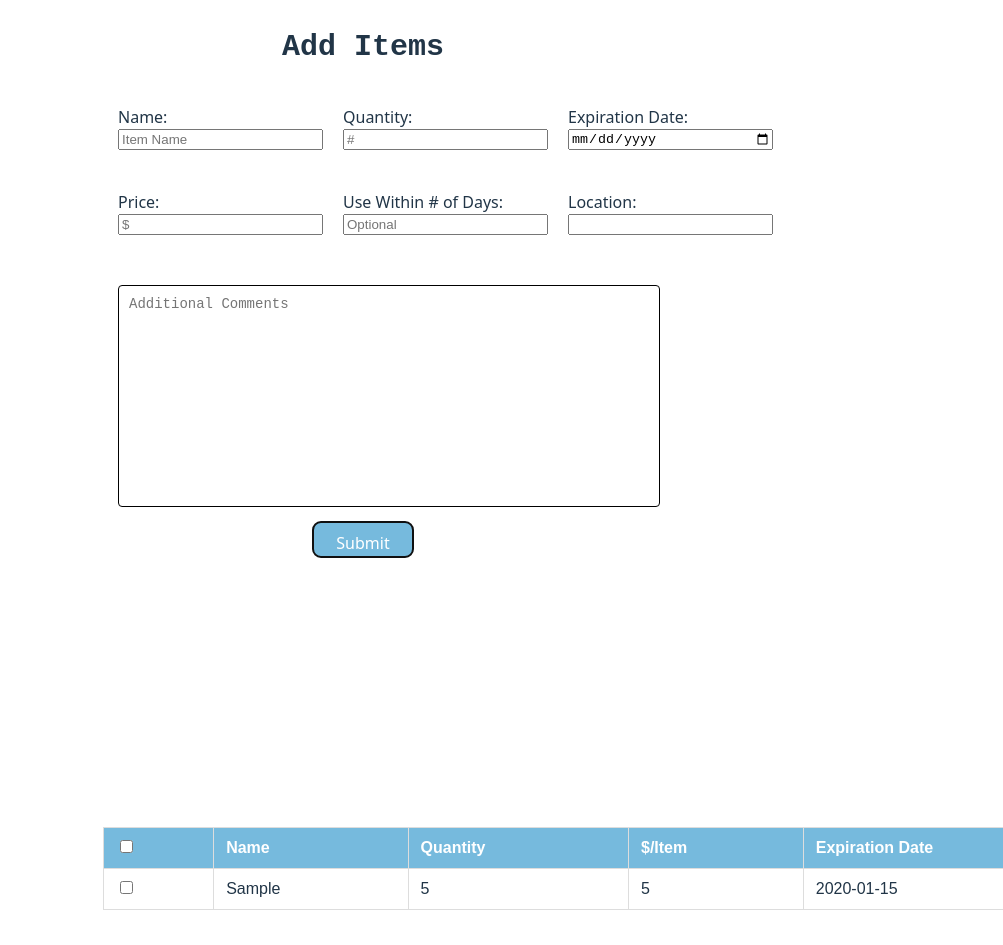
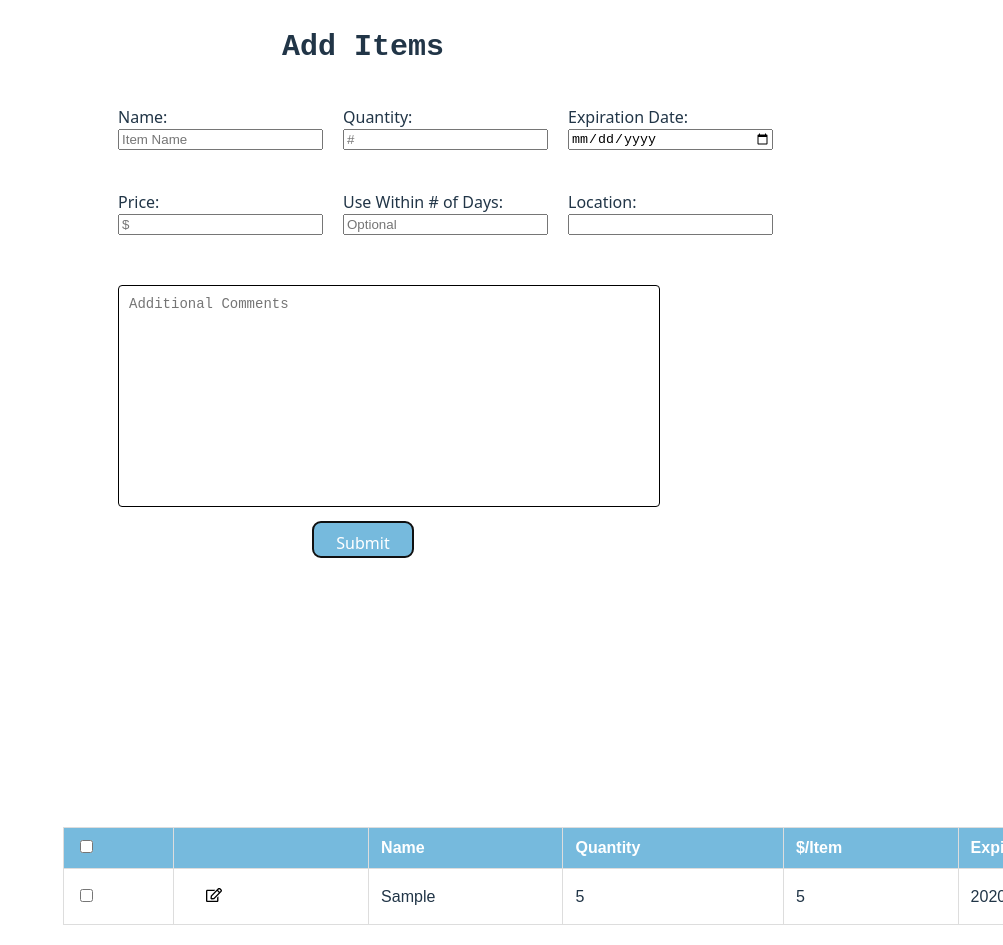
Before and after one commit to AndyChau123/Inventory-App, a React (Vite) app: page / in a window 1280 px wide. Both pictures are taken after typing "Sample", "5", "2020-01-15", "5", "Sample", "Sample" into the empty fields and a click on the button "Submit". Shown: the top 945 px of the page, without its empty margins (277-1280 px from the left). Built offline with nearby package versions, Linux system fonts and the light colour scheme.

Commit message:
Added edit button column to add to each row of itemList

```diff
--- a/package.json
+++ b/package.json
@@ -13,6 +13,7 @@
   "dependencies": {
     "react": "^19.1.0",
     "react-dom": "^19.1.0",
+    "react-icons": "^5.5.0",
     "react-table": "^7.8.0",
     "table": "^6.9.0"
   },
--- a/src/List-Component/List.jsx
+++ b/src/List-Component/List.jsx
@@ -2,6 +2,7 @@ import * as C from "./ListConstants";
 import "./List.css";
 import * as React from "react";
 import { useSortBy, useTable, useRowSelect } from "react-table";
+import { FaRegEdit } from "react-icons/fa";
 
 // Sort function to handle all data types (equal values sort by name after)
 function sort(rowA, rowB, columnId) {
@@ -33,6 +34,10 @@ function List({ itemList, setItemList }) {
   // assign items array to data
   const data = React.useMemo(() => itemList, [itemList]);
 
+  // use react state to track if edit modal is open and which item is being edited
+  const [isEditModalOpen, setIsEditModalOpen] = React.useState(false);
+  const [editItem, setEditItem] = React.useState(null);
+
   // use react state to track hovered row and mouse position
   const [hoveredRow, setHoveredRow] = React.useState(null);
   const [mousePos, setMousePos] = React.useState({ x: 0, y: 0 });
@@ -40,6 +45,25 @@ function List({ itemList, setItemList }) {
   //define columns
   const columns = React.useMemo(
     () => [
+      {
+        id: "edit",
+        Header: "",
+        Cell: ({ row }) => (
+          <button
+            className="edit-btn"
+            onClick={() => {
+              setEditItem(row.original);
+              setIsEditModalOpen(true);
+            }}
+            style={{ background: "none", border: "none", cursor: "pointer" }}
+            aria-label="Edit"
+          >
+            <FaRegEdit />
+          </button>
+        ),
+        disableSortBy: true,
+        width: 40,
+      },
       {
         Header: "Name",
         accessor: "itemName",
```
Also changed, not shown: 1 other file (tests, documents, lock files or other folders).
